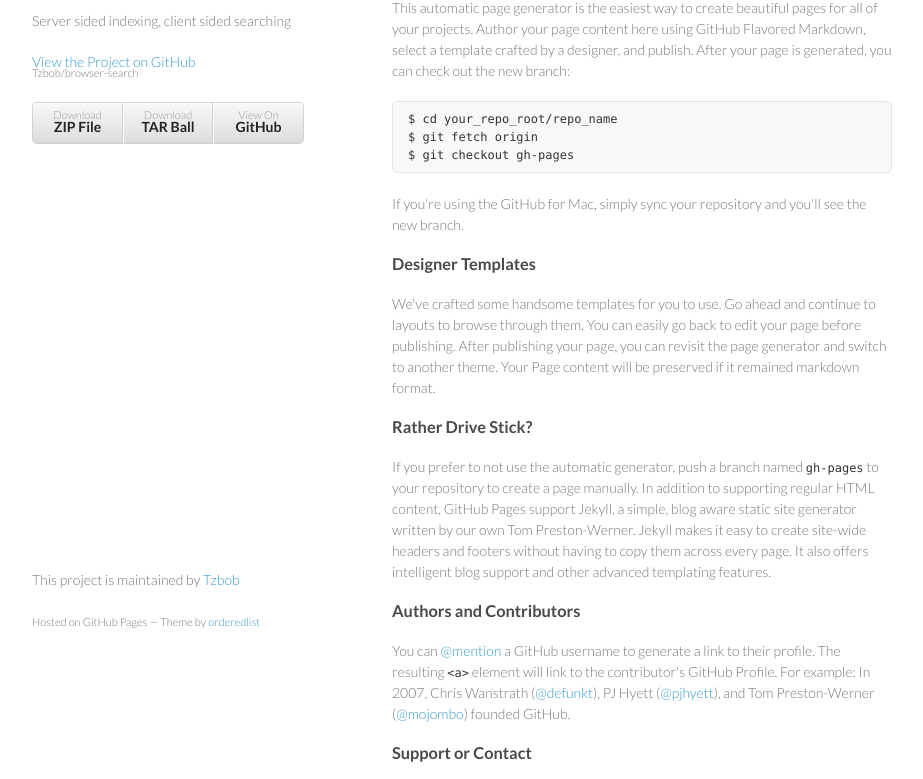
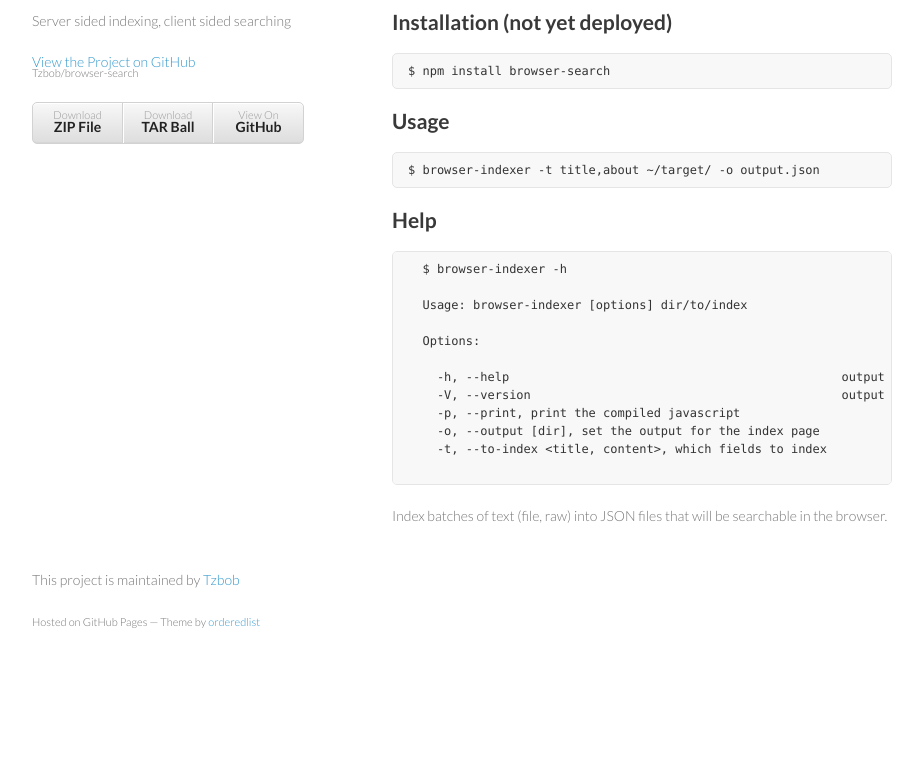
Before and after one commit to Tzbob/browser-search, a plain HTML site: page index.html in a window 1280 px wide. Shown: the part 99-878 px from the top of the page, without its empty margins (178-1101 px from the left). After the commit the page ends 800 px from the top, so only its background shows below. Drawn offline with Linux system fonts and the light colour scheme.

```diff
--- a/index.html
+++ b/index.html
@@ -28,32 +28,35 @@
         </ul>
       </header>
       <section>
-        <h3>Welcome to GitHub Pages.</h3>
+        <h1>Browser-search</h1>
 
-<p>This automatic page generator is the easiest way to create beautiful pages for all of your projects. Author your page content here using GitHub Flavored Markdown, select a template crafted by a designer, and publish. After your page is generated, you can check out the new branch:</p>
+<h2>Installation (not yet deployed)</h2>
 
-<pre><code>$ cd your_repo_root/repo_name
-$ git fetch origin
-$ git checkout gh-pages
+<pre><code>$ npm install browser-search
 </code></pre>
 
-<p>If you're using the GitHub for Mac, simply sync your repository and you'll see the new branch.</p>
+<h2>Usage</h2>
 
-<h3>Designer Templates</h3>
+<pre><code>$ browser-indexer -t title,about ~/target/ -o output.json
+</code></pre>
 
-<p>We've crafted some handsome templates for you to use. Go ahead and continue to layouts to browse through them. You can easily go back to edit your page before publishing. After publishing your page, you can revisit the page generator and switch to another theme. Your Page content will be preserved if it remained markdown format.</p>
+<h2>Help</h2>
 
-<h3>Rather Drive Stick?</h3>
+<pre><code>  $ browser-indexer -h
 
-<p>If you prefer to not use the automatic generator, push a branch named <code>gh-pages</code> to your repository to create a page manually. In addition to supporting regular HTML content, GitHub Pages support Jekyll, a simple, blog aware static site generator written by our own Tom Preston-Werner. Jekyll makes it easy to create site-wide headers and footers without having to copy them across every page. It also offers intelligent blog support and other advanced templating features.</p>
+  Usage: browser-indexer [options] dir/to/index
 
-<h3>Authors and Contributors</h3>
+  Options:
 
-<p>You can <a href="https://github.com/blog/821" class="user-mention">@mention</a> a GitHub username to generate a link to their profile. The resulting <code>&lt;a&gt;</code> element will link to the contributor's GitHub Profile. For example: In 2007, Chris Wanstrath (<a href="https://github.com/defunkt" class="user-mention">@defunkt</a>), PJ Hyett (<a href="https://github.com/pjhyett" class="user-mention">@pjhyett</a>), and Tom Preston-Werner (<a href="https://github.com/mojombo" class="user-mention">@mojombo</a>) founded GitHub.</p>
+    -h, --help                                              output usage information
+    -V, --version                                           output the version number
+    -p, --print, print the compiled javascript
+    -o, --output [dir], set the output for the index page
+    -t, --to-index &lt;title, content&gt;, which fields to index
 
-<h3>Support or Contact</h3>
+</code></pre>
 
-<p>Having trouble with Pages? Check out the documentation at <a href="http://help.github.com/pages">http://help.github.com/pages</a> or contact <a href="mailto:support@github.com">support@github.com</a> and we’ll help you sort it out.</p>
+<p>Index batches of text (file, raw) into JSON files that will be searchable in the browser.</p>
       </section>
       <footer>
         <p>This project is maintained by <a href="https://github.com/Tzbob">Tzbob</a></p>
```
Also changed, not shown: params.json (+1 -1 lines).
